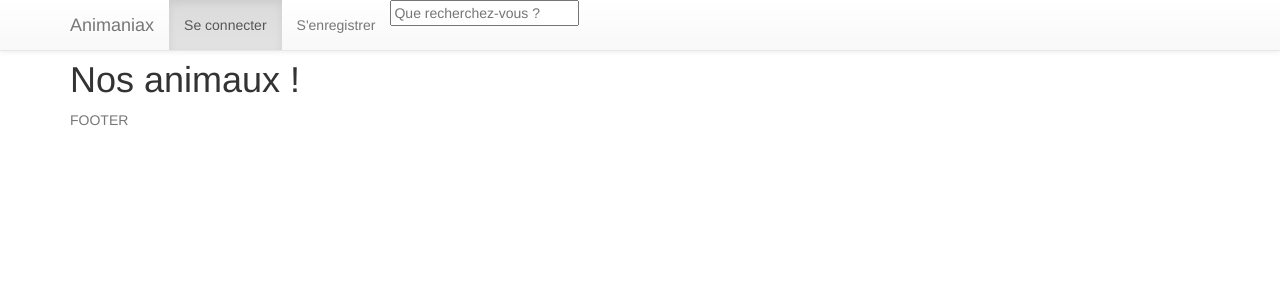
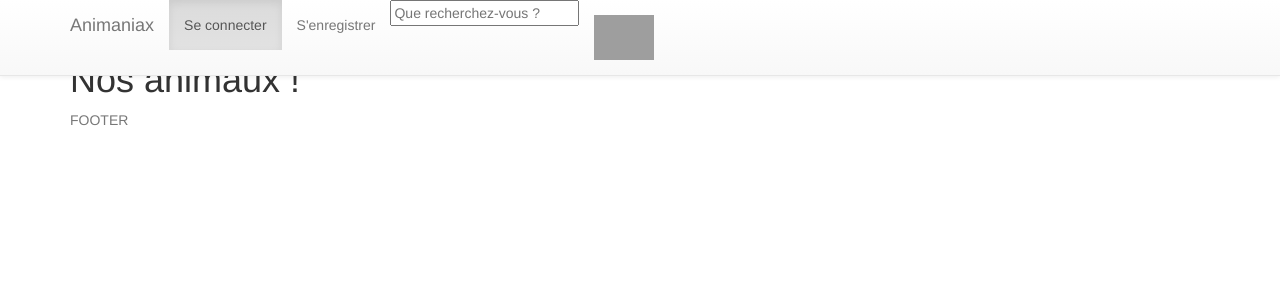
Before and after one commit to Marouane90/animaniax, a PHP site: page / in a window 1280 px wide. Shown: the top 300 px of the page. Run offline with PHP 8.4, Linux system fonts and the light colour scheme; data that the repository does not hold is empty; grey boxes are pictures that could not be loaded.

Commit message:
header cart

```diff
--- a/views/header.phtml
+++ b/views/header.phtml
@@ -14,6 +14,7 @@
 				<li class="active"><a href="index.php?page=login">Se connecter</a></li>
 				<li><a href="index.php?page=register">S'enregistrer</a></li>
 				<input type="text" name="search" placeholder="Que recherchez-vous ?"/>
+				<li class="navbar-right"><a href="index.php?page=cart"><img style="width:15%;" src="public/images/cart.png"></a></li>
 			</ul>
 		</div>
 	</div>
--- a/views/header_admin.phtml
+++ b/views/header_admin.phtml
@@ -17,6 +17,7 @@
 				<li><a href="index.php?page=user">Mon profil</a></li>
 				<li><a href="index.php?page=logout">Se déconnecter</a></li>
 				<input type="text" name="search" placeholder="Que recherchez-vous ?"/>
+				<li class="navbar-right"><a href="index.php?page=cart"><img style="width:15%;" src="public/images/cart.png"></a></li>
 			</ul>
 		</div>
 		<p>Bonjour <strong><?=htmlentities($_SESSION['email'])?></strong>, vous êtes maintenant connecté(e) en tant qu'<strong>admin</strong> !</p>
--- a/views/header_in.phtml
+++ b/views/header_in.phtml
@@ -18,6 +18,7 @@
 					<li><a href="index.php?page=logout">Se déconnecter</a></li>
 					<input type="text" name="search" placeholder="Que recherchez-vous ?"/>
 				</li>
+				<li class="navbar-right"><a href="index.php?page=cart"><img style="width:15%;" src="public/images/cart.png"></a></li>
 			</ul>
 		</div>
 		<p>Bonjour <strong><?=htmlentities($_SESSION['email'])?></strong>, vous êtes maintenant connecté(e)!</p>
```
